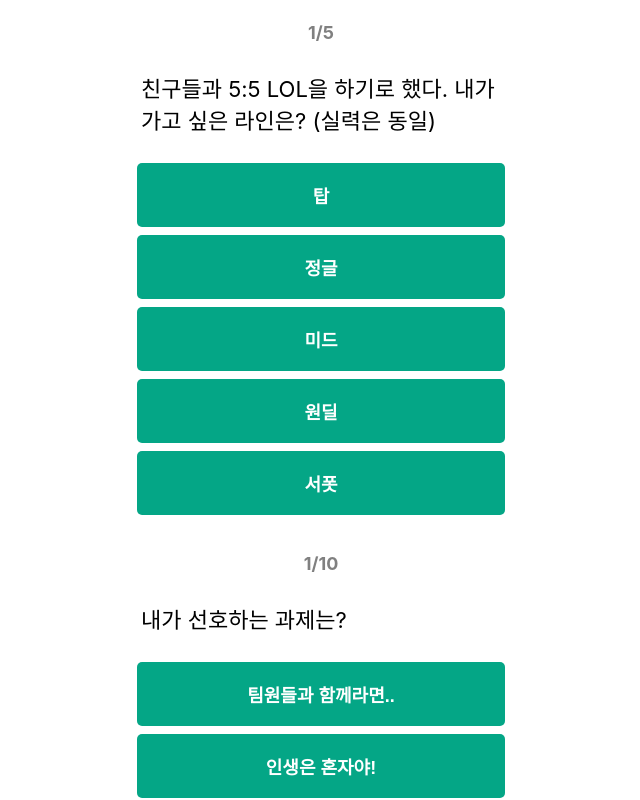
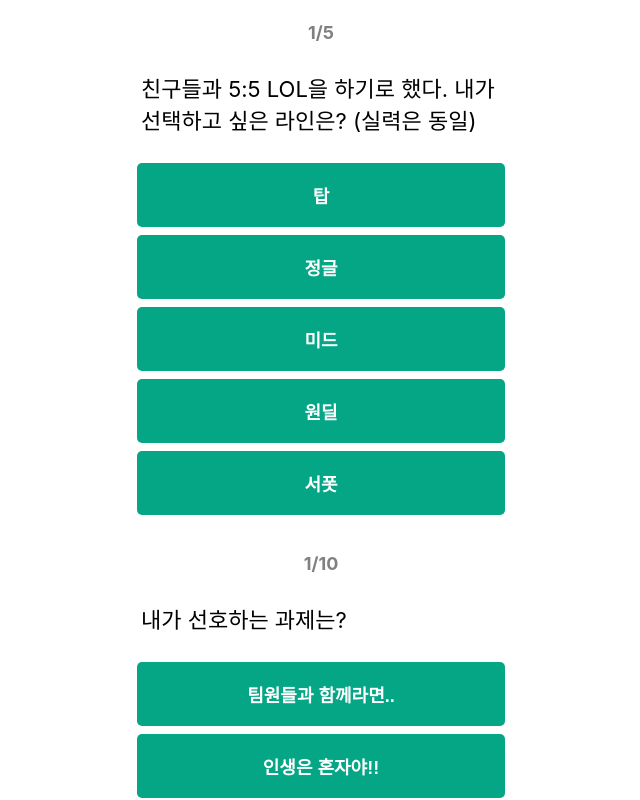
Before and after one commit to YWTechIT/project-military-test, a React (Create React App) app: page / in a window 1280 px wide. Shown: the top 800 px of the page, without its empty margins (319-959 px from the left). Built offline with nearby package versions, Linux system fonts and the light colour scheme.

Commit message:
Update category, combat, supply questions
카테고리, 전투, 비전투 문제 변경

```diff
--- a/src/pages/Category/Constant.js
+++ b/src/pages/Category/Constant.js
@@ -2,23 +2,21 @@
 const CATEGORIZE_QUIZ = [
 	{
 		id: 1,
-		question: "친구들과 5:5 LOL을 하기로 했다. 내가 가고 싶은 라인은? (실력은 동일)",
+		question: "친구들과 5:5 LOL을 하기로 했다. 내가 선택하고 싶은 라인은? (실력은 동일)",
 		answers: [
 			{ text: "탑", combat: 2, supply: 0 },
-			{ text: "정글", combat: 1, supply: 0 },
-			{ text: "미드", combat: 2, supply: 0 },
+			{ text: "정글", combat: 1, supply: 1 },
+			{ text: "미드", combat: 1, supply: 1 },
 			{ text: "원딜", combat: 1, supply: 1 },
 			{ text: "서폿", combat: 0, supply: 2 },
 		],
 	},
 	{
 		id: 2,
-		question: "친구들과 차를 타고 여행을 갈 때 나의 위치는?",
+		question: "한라산 등반 도중 중간 지점까지 도착했는데 체력이 고갈된 상태다. 이때 당신의 선택은?",
 		answers: [
-			{ text: "운전석", combat: 2, supply: 0 },
-			{ text: "조수석", combat: 1, supply: 1 },
-			{ text: "운전석 뒤", combat: 0, supply: 2},
-			{ text: "조수석 뒤", combat: 1, supply: 1},
+			{ text: "여기까지 올라왔는데 정상은 찍어야지!", combat: 3, supply: 0 },
+			{ text: "여기까지 올라온것도 대단한데 그만 내려가자.", combat: 0, supply: 3 },
 		],
 	},
 	{
@@ -26,27 +24,27 @@ const CATEGORIZE_QUIZ = [
 		question: "조별과제 중 첫눈에 반한 이성이 있을 때 당신의 행동은?",
 		answers: [
 			{ text: "그(그녀)의 번호를 물어본다.", combat: 2, supply: 0 },
-			{ text: "이성의 SNS를 들어가본다.", combat: 0, supply: 1 },
-			{ text: "내 주변에 그(그녀)와 아는사람이 있는지 물어본다.", combat: 1, supply: 2},
-			{ text: "인연이라면 언젠간 또 보겠지하며 무심코 지나간다.", combat: 2, supply: 1},
+			{ text: "이성의 SNS를 들어가본다.", combat: 0, supply: 2 },
+			{ text: "내 주변에 그(그녀)와 아는사람이 있는지 물어본다.", combat: 1, supply: 1},
+			{ text: "인연이라면 언젠간 또 보겠지하며 무심코 지나간다.", combat: 1, supply: 1},
 		],
 	},
 	{
 		id: 4,
-		question: "친구와 식당에서 밥을 먹고있는데 직원이 실수로 물을 쏟았다. 이때, 당신의 행동은?",
+		question: "친구와 식당에서 밥을 먹고있는데 직원이 실수로 물을 쏟았다. 이때 당신의 행동은?",
 		answers: [
 			{ text: "화를 내며 당장 사장을 불러달라고 한다.", combat: 2, supply: 0},
 			{ text: "괜찮다며 웃으며 넘긴다.", combat: 1, supply: 1},
-			{ text: "주문을 취소하고 식당을 나간다.", combat: 1, supply: 0},
-			{ text: "SNS에서 별점을 1개만 준다.", combat: 1, supply: 2},
+			{ text: "주문을 취소하고 식당을 나간다.", combat: 1, supply: 1},
+			{ text: "SNS에서 별점을 1개만 준다.", combat: 0, supply: 2},
 		],
 	},
 	{
 		id: 5,
-		question: "지나가던 골목에서 불량배가 어린아이의 돈을 뺐는 모습을 보았다. 이때, 당신의 행동은?",
+		question: "지나가던 골목에서 불량배가 어린아이의 돈을 뺐는 모습을 보았다. 이때 당신의 행동은?",
 		answers: [
 			{ text: "직접 가서 도와준다.", combat: 2, supply: 0 },
-			{ text: "경찰에 신고 후 올때까지 기다린다.", combat: 0, supply: 2 },
+			{ text: "경찰에 신고하고 올 때까지 기다린다.", combat: 0, supply: 2 },
 			{ text: "그냥 지나간다.", combat: 1, supply: 1 },
 		],
 	},
--- a/src/pages/Combat/Constant.js
+++ b/src/pages/Combat/Constant.js
@@ -3,16 +3,16 @@ const COMBAT_QUIZ = [
 		id: 1,
 		question: "내가 선호하는 과제는?",
 		answers: [
-			{ text: "팀원들과 함께라면..", infantry: 0, artillery: 1, armor: 1, engineer: 1, signal: 0, intelligence: 1 },
-			{ text: "인생은 혼자야!", infantry: 1, artillery: 0, armor: 0, engineer: 0, signal: 1, intelligence: 0 },
+			{ text: "팀원들과 함께라면..", infantry: 1, artillery: 1, armor: 1, engineer: 1, signal: 0, intelligence: 0 },
+			{ text: "인생은 혼자야!!", infantry: 0, artillery: 0, armor: 0, engineer: 0, signal: 1, intelligence: 1 },
 		],
 	},
 	{
 		id: 2,
 		question: "나는 해외여행을 갈 때",
 		answers: [
-			{ text: "여행사를 통해 계획된 여행지를 간다.", infantry: 0, artillery: 1, armor: 0, engineer: 1, signal: 1, intelligence: 1 },
-			{ text: "계획? 그게 뭐야 일단 배낭메고 간다.", infantry: 1, artillery: 0, armor: 1, engineer: 0, signal: 0, intelligence: 0 },
+			{ text: "00투어를 찾아본다.", infantry: 0, artillery: 1, armor: 0, engineer: 1, signal: 1, intelligence: 1 },
+			{ text: "배낭메고 출발한다.", infantry: 1, artillery: 0, armor: 1, engineer: 0, signal: 0, intelligence: 0 },
 		],
 	},
 	{
@@ -33,9 +33,9 @@ const COMBAT_QUIZ = [
 	},
 	{
 		id: 5,
-		question: "나에게 능력이 하나 주어진다면? ",
+		question: "나에게 능력이 하나 주어진다면?",
 		answers: [
-			{ text: "상대방의 의도를 파악하는 능력", infantry: 0, artillery: 0, armor: 0, engineer: 0, signal: 0, intelligence: 5 },
+			{ text: "상대방의 생각을 읽을 수 있는 능력", infantry: 0, artillery: 0, armor: 0, engineer: 0, signal: 0, intelligence: 5 },
 			{ text: "수학적인 계산에 탁월한 능력", infantry: 0, artillery: 5, armor: 0, engineer: 0, signal: 0, intelligence: 0 },
 			{ text: "무한 체력", infantry: 5, artillery: 0, armor: 0, engineer: 0, signal: 0, intelligence: 0 },
             { text: "설계도만 있으면 무엇이든 지을 수 있는 능력", infantry: 0, artillery: 0, armor: 0, engineer: 5, signal: 0, intelligence: 0},
@@ -44,51 +44,52 @@ const COMBAT_QUIZ = [
     },
     {
 		id: 6,
-		question: "집에서 15분거리인 장소에서 친구와 만나기로 했는데, 어떻게 갈까?",
+		question: "집에서 13분 걸리는 장소에서 친구와 만나기로 했는데, 어떻게 갈까?",
 		answers: [
-			{ text: "걸어간다.", infantry: 5, artillery: 0, armor: 0, engineer: 0, signal: 0, intelligence: 5 },
-			{ text: "대중교통 / 자차를 타고 간다.", infantry: 0, artillery: 3, armor: 3, engineer: 1, signal: 1, intelligence: 0 },
+			{ text: "걸어간다.", infantry: 1, artillery: 0, armor: 0, engineer: 0, signal: 0, intelligence: 1 },
+			{ text: "대중교통 / 자차를 타고 간다.", infantry: 0, artillery: 1, armor: 1, engineer: 1, signal: 1, intelligence: 0 },
 		],
 	},
 	{
 		id: 7,
-		question: '오늘은 전술평가가 있는 날이다. 출동준비를 마치고 잠깐 후임과 쉬고있던 나. 문득 어제 불침번근무 중 무전기 배터리를 충전하지 않은 것이 떠오르고 이 사실을 나만 알고있는데...?',
+		question: '오늘은 전술평가 날이다. 문득 어제 불침번근무 중 무전기 배터리를 충전하지 않은 것을 나만 알고있는데..?',
 		answers: [
-			{ text: "허겁지겁 분대장에게 달려가 배터리가 방전됐다고 보고한다.", infantry: 0, artillery: 0, armor: 0, engineer: 0, signal: 0, intelligence: 0},
-			{ text: "인생사 어쩔 수 없지. 그냥 모른체 한다.", infantry: 0, artillery: 0, armor: 0, engineer: 0, signal: 0, intelligence: 0},
-			{ text: "후임을 시켜 분대장에게 보고하라고 한다.", infantry: 0, artillery: 0, armor: 0, engineer: 0, signal: 0, intelligence: 0},
-			{ text: "나보다 짬이 낮은 옆 분대 무전병의 배터리를 몰래 가져온다.", infantry: 0, artillery: 0, armor: 0, engineer: 0, signal: 0, intelligence: 0},
+			{ text: "분대장에게 달려가 배터리가 방전됐다고 보고한다.", infantry: 1, artillery: 1, armor: 0, engineer: 0, signal: 0, intelligence: 0},
+			{ text: "그냥 모른 체 한다.", infantry: 0, artillery: 0, armor: 1, engineer: 1, signal: 0, intelligence: 0},
+			{ text: "나보다 짬이 낮은 옆 분대 배터리를 몰래 가져온다.", infantry: 0, artillery: 0, armor: 0, engineer: 0, signal: 1, intelligence: 1},
 		],
 	},
 
 	{
 		id: 8,
-		question: "전쟁 중 적군과 1:1로 대치 중인 상황일때, 당신의 선택은?",
+		question: "전쟁 중 적군과 1:1로 대치 중인 상황일 때, 당신의 선택은?",
 		answers: [
-			{ text: "총알이 3발 남은 K-2 소총.", infantry: 1, artillery: 0, armor: 0, engineer: 0, signal: 0, intelligence: 0},
-			{ text: "녹슨 대검", infantry: 0, artillery: 0, armor: 0, engineer: 0, signal: 0, intelligence: 1},
-			{ text: "K-9 자주포", infantry: 0, artillery: 1, armor: 1, engineer: 0, signal: 0, intelligence: 0},
-            { text: "지원요청을 한다.", infantry: 0, artillery: 0, armor: 0, engineer: 1, signal: 1, intelligence: 0},
+			{ text: "K-2 소총", infantry: 1, artillery: 0, armor: 0, engineer: 0, signal: 0, intelligence: 0},
+			{ text: "K-3 기관총", infantry: 0, artillery: 0, armor: 0, engineer: 0, signal: 0, intelligence: 1},
+			{ text: "K-201 유탄발사기", infantry: 0, artillery: 1, armor: 1, engineer: 0, signal: 0, intelligence: 0},
+            { text: "지원요청", infantry: 0, artillery: 0, armor: 0, engineer: 1, signal: 1, intelligence: 0},
 		],
 	},
 	{
 		id: 9,
-		question: "나는 RCT, ATT, 국지도발훈련의 단어를 알고 있거나 직접 겪어 봤다.",
+		question: "코로나 시국이 끝나고 가장 먼저 하고 싶은 일은?",
 		answers: [
-			{ text: "그렇다.", infantry: 1, artillery: 1, armor: 1, engineer: 0, signal: 0, intelligence: 0 },
-			{ text: "아니다.", infantry: 0, artillery: 0, armor: 0, engineer: 1, signal: 1, intelligence: 1 },
+			{ text: "해외여행 가기", infantry: 0, artillery: 0, armor: 0, engineer: 0, signal: 0, intelligence: 0 },
+			{ text: "마스크 벗고 다니기", infantry: 0, artillery: 0, armor: 0, engineer: 0, signal: 0, intelligence: 0 },
+			{ text: "유명한 가수의 콘서트 관람", infantry: 0, artillery: 0, armor: 0, engineer: 0, signal: 0, intelligence: 0 },
+			{ text: "친구들과 밤새 술 마시기", infantry: 0, artillery: 0, armor: 0, engineer: 0, signal: 0, intelligence: 0 },
 		],
 	},
 	{
 		id: 10,
-		question: "다음 중 호감이 가는 문장은?",
+		question: "다음 중 꽤 괜찮은 문장은?",
 		answers: [
-			{ text: "나를 따르라.", infantry: 10, artillery: 0, armor: 0, engineer: 0, signal: 0, intelligence: 0 },
-			{ text: "통하라.", infantry: 0, artillery: 0, armor: 0, engineer: 0, signal: 10, intelligence: 0 },
-			{ text: "우레!", infantry: 0, artillery: 10, armor: 0, engineer: 0, signal: 0, intelligence: 0 },
-			{ text: "시작과 끝은 우리가.", infantry: 0, artillery: 0, armor: 0, engineer: 10, signal: 0, intelligence: 0 },
-			{ text: "적을 먼저 찾아라.", infantry: 0, artillery: 0, armor: 0, engineer: 0, signal: 0, intelligence: 10 },
-			{ text: "지상의 왕자.", infantry: 0, artillery: 0, armor: 10, engineer: 0, signal: 0, intelligence: 0 },
+			{ text: "나를 따르라 !", infantry: 2, artillery: 0, armor: 0, engineer: 0, signal: 0, intelligence: 0 },
+			{ text: "통하라 !", infantry: 0, artillery: 0, armor: 0, engineer: 0, signal: 2, intelligence: 0 },
+			{ text: "우레 !", infantry: 0, artillery: 2, armor: 0, engineer: 0, signal: 0, intelligence: 0 },
+			{ text: "시작과 끝은 우리가 !", infantry: 0, artillery: 0, armor: 0, engineer: 2, signal: 0, intelligence: 0 },
+			{ text: "적을 먼저 찾아라 !", infantry: 0, artillery: 0, armor: 0, engineer: 0, signal: 0, intelligence: 2 },
+			{ text: "지상의 왕자 !", infantry: 0, artillery: 0, armor: 2, engineer: 0, signal: 0, intelligence: 0 },
 		],
 	},
 ];
--- a/src/pages/Supply/Constant.js
+++ b/src/pages/Supply/Constant.js
@@ -5,78 +5,73 @@ const SUPPLY_QUIZ = [
 		id: 1,
 		question: "나는 노래방에서 마이크를 잘 놓지 않는 편이다.",
 		answers: [
-			{ text: "그렇다.", affair: 0, band: 1, medic: 0, police: 1, pray: 1, weapon: 0 },
-			{ text: "아니다.", affair: 1, band: 0, medic: 1, police: 0, pray: 0, weapon: 1 }
+			{ text: "그렇다.", affair: 1, band: 0, medic: 0, police: 0, pray: 0, weapon: 1 },
+			{ text: "아니다.", affair: 0, band: 1, medic: 1, police: 1, pray: 1, weapon: 0 }
 		],
 	},
 	{
 		id: 2,
-		question: "무술을 꼭 하나 배워야한다면 당신의 선택은..?",
+		question: "학교 / 직장에서 나를 뒷담화하는 이야기를 들었다. 이때 나의 반응은?",
 		answers: [
-			{ text: "상대방의 수를 읽는 검도", affair: 1, band: 0, medic: 0, police: 0, pray: 0, weapon: 0  },
-			{ text: "상대의 힘을 역이용하는 유도", affair: 0, band: 0, medic: 1, police: 0, pray: 1, weapon: 0  },
-			{ text: "남다른 순발력이 필요한 합기도", affair: 0, band: 1, medic: 0, police: 0, pray: 0, weapon: 1  },
-			{ text: "상대방의 기선을 제압하는 태권도", affair: 1, band: 0, medic: 0, police: 0, pray: 0, weapon: 0  },
+			{ text: "나한테 어떻게 그럴 수 있지?", affair: 0, band: 0, medic: 0, police: 0, pray: 1, weapon: 0  },
+			{ text: "(속마음) 나한테 자격지심 느끼나?", affair: 1, band: 0, medic: 0, police: 1, pray: 0, weapon: 1  },
+			{ text: "모두가 나를 좋아할 순 없지!", affair: 0, band: 1, medic: 0, police: 0, pray: 0, weapon: 0  },
+			{ text: "나랑 친하지 않은 사람이니까 상관없어!", affair: 0, band: 0, medic: 1, police: 0, pray: 0, weapon: 0  },
 		],
 	},
 	{
 		id: 3,
-		question: "학창시절로 돌아가서 한 과목만 공부하여 성공 할 수 있다면, 어떤 과목을 공부할 것인가?",
+		question: "군대에 사단장님이 오셨다. 사진 촬영을 위해 카메라를 들고 나간 당신! 그런데 SD카드가 없다면..?",
 		answers: [
-            { text: "언어", affair: 5, band: 0, medic: 0, police: 0, pray: 5, weapon: 0  },
-			{ text: "음악", affair: 0, band: 5, medic: 0, police: 0, pray: 0, weapon: 0 },
-			{ text: "과학", affair: 0, band: 1, medic: 5, police: 0, pray: 0, weapon: 0  },
-			{ text: "수학", affair: 0, band: 0, medic: 0, police: 0, pray: 0, weapon: 5 },
-			{ text: "사회", affair: 0, band: 0, medic: 0, police: 5, pray: 0, weapon: 0 },
+            { text: "사실대로 SD카드가 없다고 말한 뒤 재빨리 가져온다.", affair: 0, band: 0, medic: 0, police: 1, pray: 1, weapon: 0  },
+			{ text: "큰일났다! 어쩌지 하면서 우물쭈물..", affair: 0, band: 0, medic: 1, police: 0, pray: 0, weapon: 1 },
+			{ text: "급한대로 휴대폰으로 우선 촬영한다.", affair: 0, band: 1, medic: 0, police: 0, pray: 0, weapon: 0  },
+			{ text: "당황스럽지만 사단장님 앞.. 없어도 있는척 SD카드 없이 사진을 찍는다.", affair: 1, band: 0, medic: 0, police: 0, pray: 0, weapon: 0 },
 		],
 	},
 	{
 		id: 4,
-		question: "축제를 즐기던 도중, 사회자가 갑자기 나를 지목하여 무대로 올라오라고 했을 때 당신의 선택은?",
+		question: "직장 / 학교에서 지인의 비밀을 들었을 때 내가 하는 행동은?",
 		answers: [
-			{ text: "마이크를 쥐고 노래를 부른다.", affair: 0, band: 0, medic: 0, police: 1, pray: 1, weapon: 0 },
-			{ text: "무대 위에 내가 자신있는 악기를 친다.", affair: 0, band: 5, medic: 0, police: 0, pray: 0, weapon: 0 },
-			{ text: "내 옆에 있던 친구를 같이 데리고 올라간다.", affair: 1, band: 0, medic: 0, police: 0, pray: 0, weapon: 1 },
-			{ text: "급하게 전화가 온 척한다..", affair: 0, band: 0, medic: 1, police: 0, pray: 0, weapon: 0 },
+			{ text: "다른 사람이 겪었던 일처럼 돌려 말한다.", affair: 0, band: 1, medic: 1, police: 0, pray: 0, weapon: 0 },
+			{ text: "당연히 말을 하지 않는다.", affair: 1, band: 0, medic: 0, police: 1, pray: 1, weapon: 1 },
 		],
 	},
 	{
 		id: 5,
-		question: "직장(학교)에서 점심시간이 되었다. 오늘의 점심메뉴가 마음에 들지 않은 당신의 행동은?",
+		question: "행사 도중 퀴즈를 맞췄지만 상품을 받으려면 춤을 보여줘야 한다는 사회자의 말에 나는..",
 		answers: [
-			{ text: "그냥 먹는다.", affair: 0, band: 0, medic: 0, police: 3, pray: 0, weapon: 3  },
-			{ text: "밖에서 다른 음식을 먹는다.", affair: 1, band: 1, medic: 0, police: 0, pray: 0, weapon: 0  },
-			{ text: "점심은 건너뛰고 저녁에 맛있는 음식을 먹는다.", affair: 0, band: 0, medic: 1, police: 0, pray: 1, weapon: 0 },
+			{ text: "열심히 춤을 춘다.", affair: 0, band: 1, medic: 0, police: 1, pray: 0, weapon: 0 },
+			{ text: "춤 대신 내가 잘하는걸 보여준다.", affair: 0, band: 0, medic: 0, police: 0, pray: 1, weapon: 0  },
+			{ text: "우물쭈물하며 그냥 서있는다.", affair: 0, band: 0, medic: 1, police: 0, pray: 0, weapon: 1 },
+			{ text: "포기하고 도망간다.", affair: 1, band: 0, medic: 0, police: 0, pray: 1, weapon: 0 },
 		],
 	},
 	{
 		id: 6,
-		question: "나에게 어울리는 장소는?",
+		question: "오늘의 점심 메뉴는 고순조(고등어순살조림) + 된장국이다. 당신의 선택은..?",
 		answers: [
-			{ text: "북적거리는 유명한 관광지", affair: 0, band: 1, medic: 1, police: 0, pray: 1, weapon: 0 },
-			{ text: "조용한 공원", affair: 1, band: 0, medic: 0, police: 1, pray: 0, weapon: 1 },
+			{ text: "그냥 먹는다.", affair: 0, band: 0, medic: 0, police: 1, pray: 1, weapon: 1  },
+			{ text: "소대장에게 아프다고 보고하고 PX를 간다.", affair: 1, band: 1, medic: 1, police: 0, pray: 0, weapon: 0  },
 		],
     },
 	{
 		id: 7,
-		question: "다음 중 내가 제일 듣고 싶은 문장은?",
+		question: "내가 제일 듣고 싶은 문장은?",
 		answers: [
-			{ text: '" 기계를 엄청 잘 다루시네요. "', affair: 0, band: 0, medic: 0, police: 0, pray: 0, weapon: 5 } ,
-			{ text: '" 주변 사람들과의 관계가 엄청 좋으시네요. "', affair: 0, band: 0, medic: 0, police: 0, pray: 5, weapon: 0 } ,
-			{ text: '" 언변이 엄청 뛰어나시네요. "', affair: 5, band: 0, medic: 0, police: 0, pray: 0, weapon: 0 },
+			{ text: '" 기계를 매우 잘 다루시네요. "', affair: 0, band: 0, medic: 0, police: 0, pray: 0, weapon: 5 } ,
+			{ text: '" 신앙심이 매우 두터우시네요. "', affair: 0, band: 0, medic: 0, police: 0, pray: 5, weapon: 0 } ,
+			{ text: '" 언변이 매우 뛰어나시네요. "', affair: 5, band: 0, medic: 0, police: 0, pray: 0, weapon: 0 },
 			{ text: '" 완전 교과서 같으시네요. "', affair: 0, band: 0, medic: 0, police: 5, pray: 0, weapon: 0 },
-			{ text: '" 평소에도 남들을 잘 도와주는것 같아요. "', affair: 0, band: 0, medic: 5, police: 0, pray: 0, weapon: 0 },
-			{ text: '" 악기를 굉장히 잘 다루시네요. "', affair: 0, band: 5, medic: 0, police: 0, pray: 0, weapon: 0 }
+			{ text: '" 손재주가 굉장히 좋으세요. "', affair: 0, band: 5, medic: 5, police: 0, pray: 0, weapon: 0 },
 		],
     },
 	{
 		id: 8,
-		question: "한라산 등반 중 갈림길을 만났다. 당신의 선택은?",
+		question: "친구들끼리 싸움이 났을 때 나의 반응은?",
 		answers: [
-			{ text: '험하지만 제일 빠르게 정상으로 가는 지름길', affair: 1, band: 0, medic: 0, police: 0, pray: 0, weapon: 0 },
-			{ text: '완만하지만 정상까지 조금 돌아가는 길', affair: 0, band: 0, medic: 0, police: 0, pray: 0, weapon: 2 } ,
-			{ text: '여기까지 올라온 것에 만족하고 하산한다.', affair: 0, band: 1, medic: 1, police: 0, pray: 1, weapon: 0 } ,
-			{ text: '텐트를 치고 쉬었다가 내일 출발한다.', affair: 0, band: 0, medic: 0, police: 1, pray: 0, weapon: 0 } ,
+			{ text: '싸움을 적극적으로 말린다.', affair: 1, band: 0, medic: 1, police: 1, pray: 0, weapon: 0 },
+			{ text: '옆에서 관전한다.', affair: 0, band: 1, medic: 0, police: 0, pray: 1, weapon: 1 } ,
 		],
     },
 	{
@@ -91,13 +86,12 @@ const SUPPLY_QUIZ = [
     },
 	{
 		id: 10,
-		question: "지금으로부터 10년 전으로 돌아간다면, 당신이 제일 하고싶은 것은?",
+		question: "평소 나의 방 상태는?",
 		answers: [
-			{ text: '비트코인을 구매한다.', affair: 3, band: 0, medic: 0, police: 0, pray: 0, weapon: 0 } ,
-			{ text: '로또번호를 외워놓는다.', affair: 0, band: 0, medic: 0, police: 2, pray: 0, weapon: 0 } ,
-			{ text: '친구들을 많이 사귄다.', affair: 0, band: 0, medic: 2, police: 0, pray: 2, weapon: 0 } ,
-			{ text: '주식을 구매한다.', affair: 0, band: 2, medic: 0, police: 0, pray: 0, weapon: 0 } ,
-			{ text: '나에게 잘 맞는 분야를 공부한다.', affair: 0, band: 0, medic: 0, police: 0, pray: 0, weapon: 3 } ,
+			{ text: '더러운적이 없었다.', affair: 0, band: 0, medic: 0, police: 1, pray: 0, weapon: 0 } ,
+			{ text: '엄청 깨끗하거나 엄청 더럽거나.', affair: 0, band: 1, medic: 1, police: 0, pray: 0, weapon: 0 } ,
+			{ text: '한쪽에 몰아놔서 겉모습은 깨끗해 보인다.', affair: 1, band: 0, medic: 0, police: 0, pray: 1, weapon: 0 } ,
+			{ text: '청소를 하겠다는 마음만 있다.', affair: 0, band: 0, medic: 0, police: 0, pray: 0, weapon: 1 } ,
 		],
     },
 ];
```
